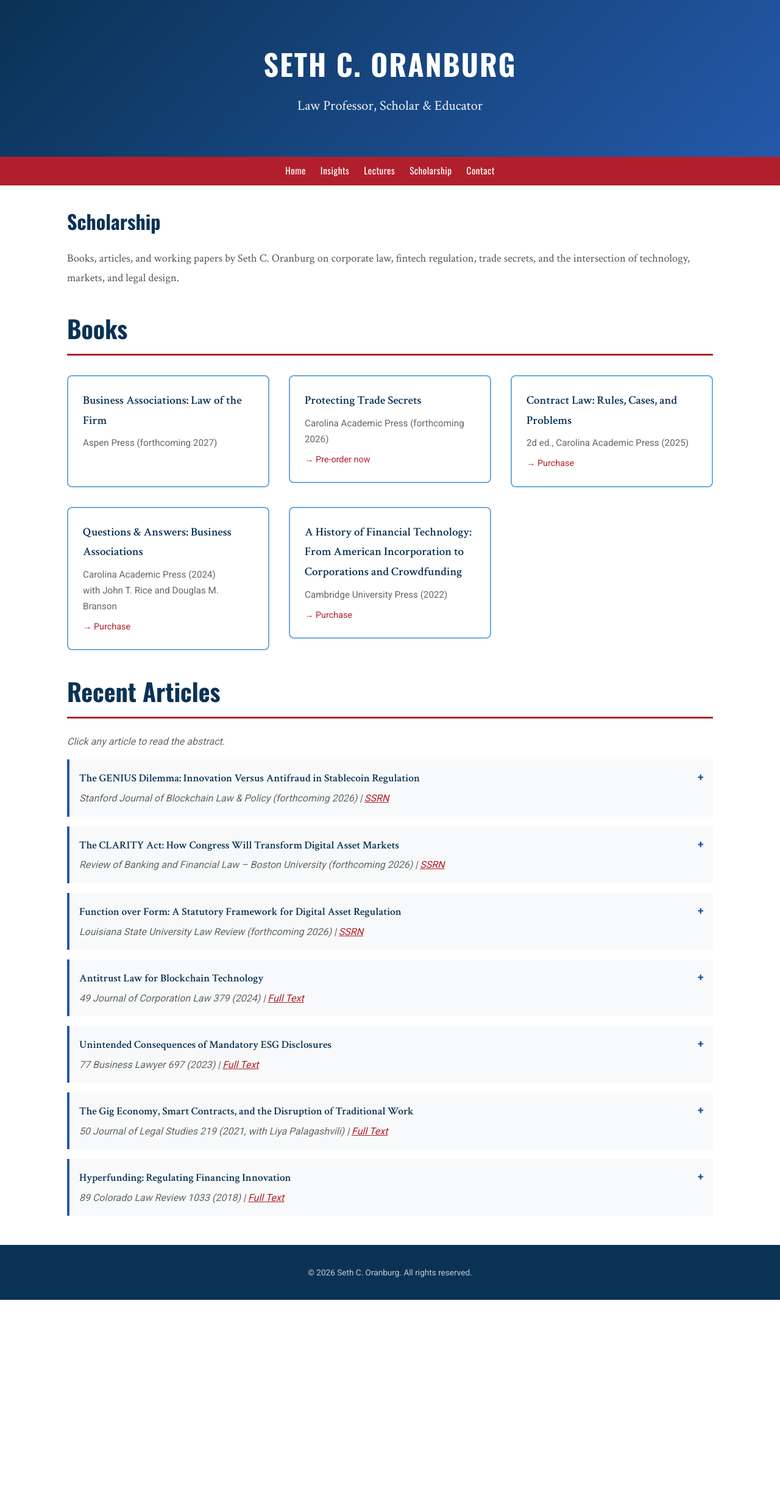
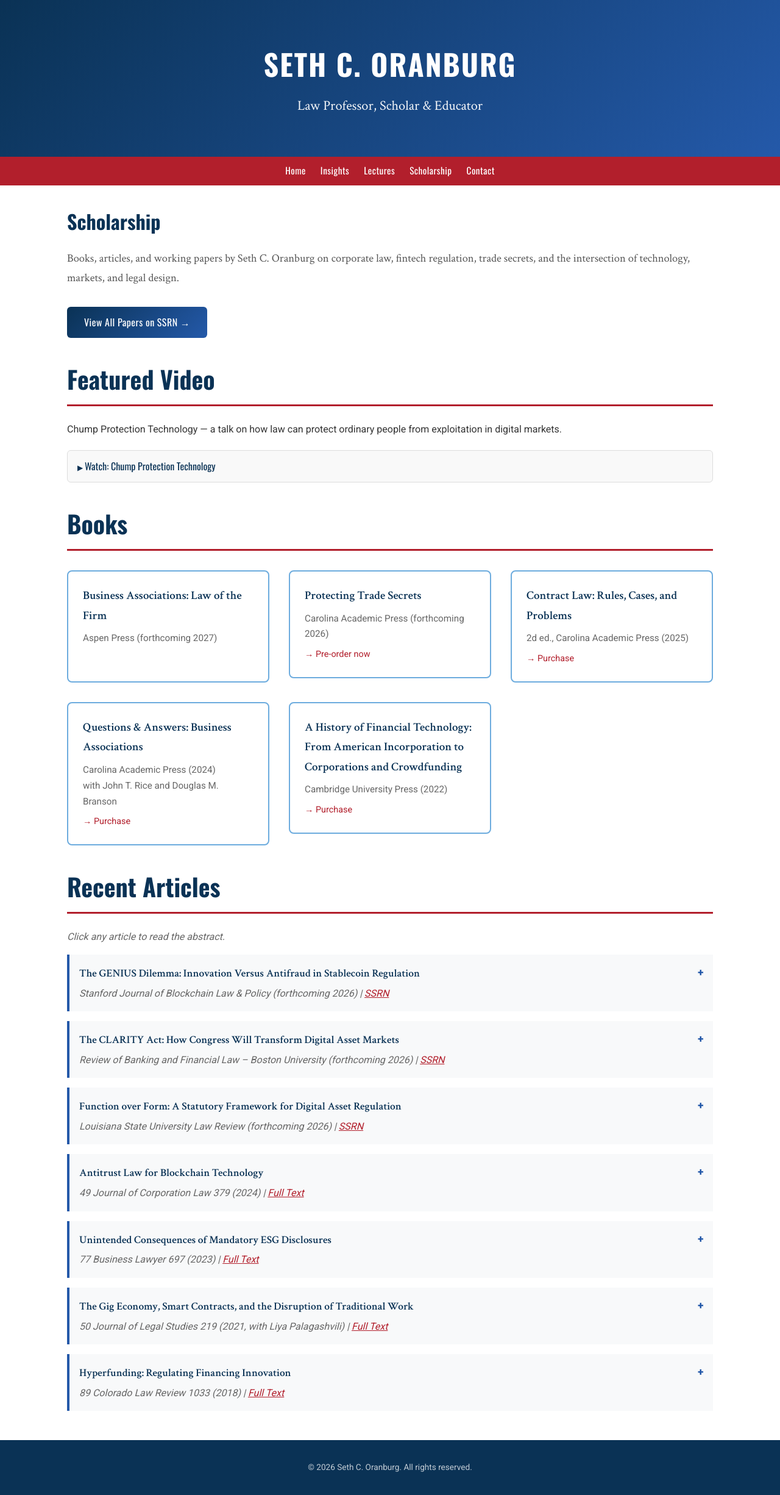
Before and after one commit to Oranburg/oranburg.github.io, a Jekyll site: the page built from scholarship/index.html, in a window 1280 px wide. Shown: the whole page at 61% size. Built offline with Jekyll 4.4.1, drawn with Linux system fonts in a browser that asks for light colours; before the commit the page ends 2131 px from its top, so only the background shows below that.

Commit message:
Add content embeds (YouTube/Podbean) and shared embed styles across Lectures, Scholarship, and Home (#6)
* Initial plan

* Add content embeds and improve consistency across site

Co-authored-by: Oranburg <259708769+Oranburg@users.noreply.github.com>

* Remove nohup.out build artifact and add to .gitignore

Co-authored-by: Oranburg <259708769+Oranburg@users.noreply.github.com>

---------

Co-authored-by: copilot-swe-agent[bot] <198982749+Copilot@users.noreply.github.com>
Co-authored-by: Oranburg <259708769+Oranburg@users.noreply.github.com>

```diff
--- a/assets/css/site.css
+++ b/assets/css/site.css
@@ -312,6 +312,61 @@ body {
   text-align: center;
   color: #777;
   margin: 1.5rem 0;
+}
+
+/* ---------- Embed details wrapper ---------- */
+details.embed {
+  border: 1px solid #ddd;
+  border-radius: 6px;
+  padding: 0.75rem 1rem;
+  margin: 1.25rem 0;
+  background: #f9f9f9;
+}
+
+details.embed summary {
+  cursor: pointer;
+  font-weight: 500;
+  color: var(--catholic-blue);
+  font-family: 'Oswald', sans-serif;
+  font-size: 1rem;
+  list-style: none;
+}
+
+details.embed summary::-webkit-details-marker {
+  display: none;
+}
+
+details.embed summary::before {
+  content: '▶ ';
+  font-size: 0.75rem;
+}
+
+details.embed[open] summary::before {
+  content: '▼ ';
+}
+
+details.embed[open] summary {
+  margin-bottom: 0.75rem;
+}
+
+/* ---------- SSRN / CTA link ---------- */
+.cta-link {
+  display: inline-block;
+  background: linear-gradient(135deg, var(--catholic-blue) 0%, var(--bright-blue) 100%);
+  color: #fff;
+  padding: 0.75rem 1.75rem;
+  border-radius: 6px;
+  text-decoration: none;
+  font-family: 'Oswald', sans-serif;
+  font-size: 1rem;
+  letter-spacing: 0.5px;
+  transition: transform 0.2s, box-shadow 0.2s;
+}
+
+.cta-link:hover {
+  transform: translateY(-2px);
+  box-shadow: 0 4px 12px rgba(10, 50, 85, 0.3);
+  color: var(--yellow);
 }
 
 /* ---------- Contact form ---------- */
--- a/scholarship/index.html
+++ b/scholarship/index.html
@@ -8,11 +8,25 @@ permalink: /scholarship/
   <p>Books, articles, and working papers by Seth C. Oranburg on corporate law, fintech regulation, trade secrets, and the intersection of technology, markets, and legal design.</p>
 </div>
 
+<div style="margin: 1.5rem 0 2rem;">
+  <a href="https://hq.ssrn.com/submissions/MyPapers.cfm?partid=2256355" target="_blank" rel="noopener" class="cta-link">View All Papers on SSRN →</a>
+</div>
+
+<h2>Featured Video</h2>
+<p>Chump Protection Technology — a talk on how law can protect ordinary people from exploitation in digital markets.</p>
+<details class="embed">
+  <summary>Watch: Chump Protection Technology</summary>
+  <div class="embed-container">
+    <iframe src="https://www.youtube.com/embed/W0ydwsYDgiM?si=jK0HD29gUkEMKDgH" title="Chump Protection Technology" frameborder="0" allow="accelerometer; autoplay; clipboard-write; encrypted-media; gyroscope; picture-in-picture; web-share" referrerpolicy="strict-origin-when-cross-origin" allowfullscreen loading="lazy"></iframe>
+  </div>
+</details>
+
 <h2>Books</h2>
 <div class="book-grid">
   <div class="book-card">
     <div class="book-title">Business Associations: Law of the Firm</div>
     <div class="book-publisher">Aspen Press (forthcoming 2027)</div>
+    <!-- TODO: Add manuscript purchase link when available -->
   </div>
 
   <a href="https://cap-press.com/books/isbn/9781531034375/Protecting-Trade-Secrets" target="_blank" rel="noopener" style="text-decoration: none; color: inherit;">
```
Also changed, not shown: index.html (+8 -0 lines), lectures/index.html (+58 -6 lines), 1 other file.
